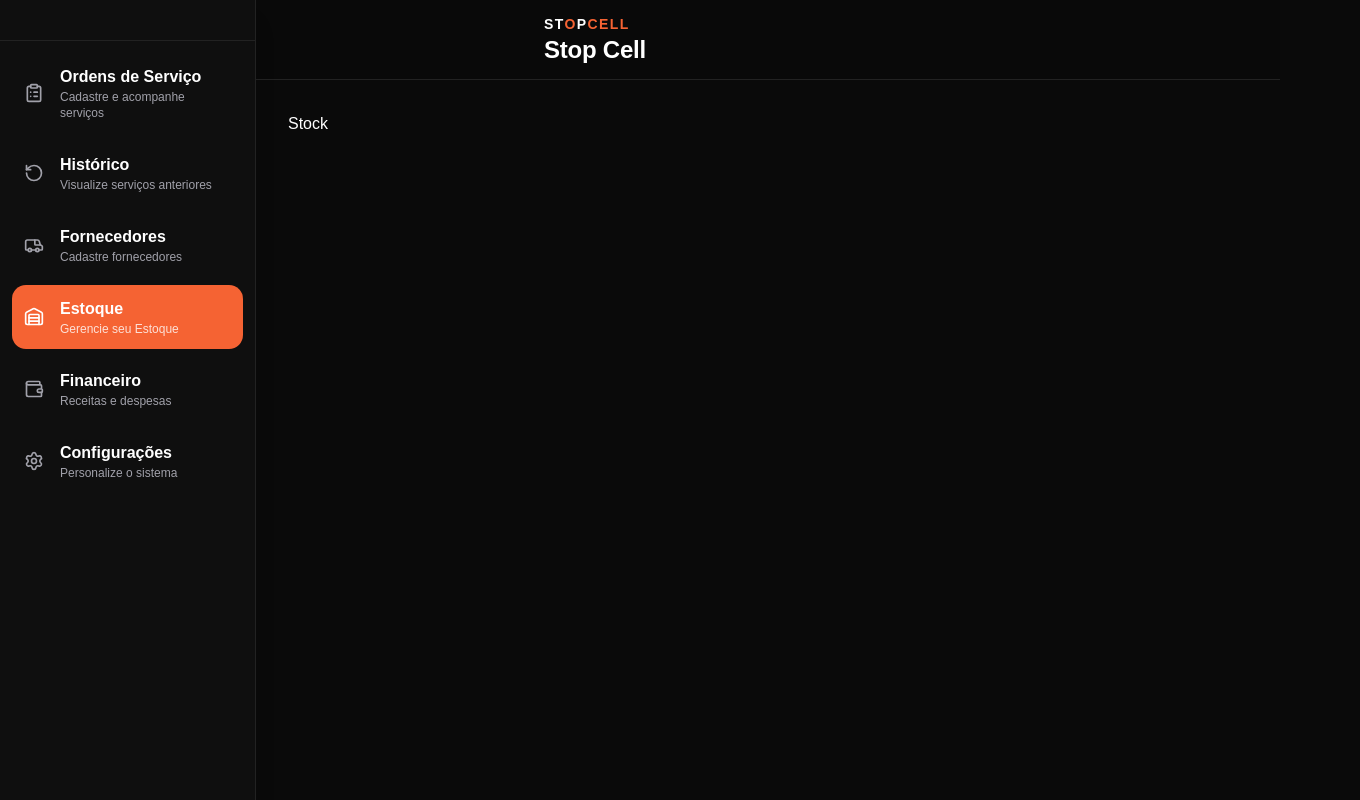
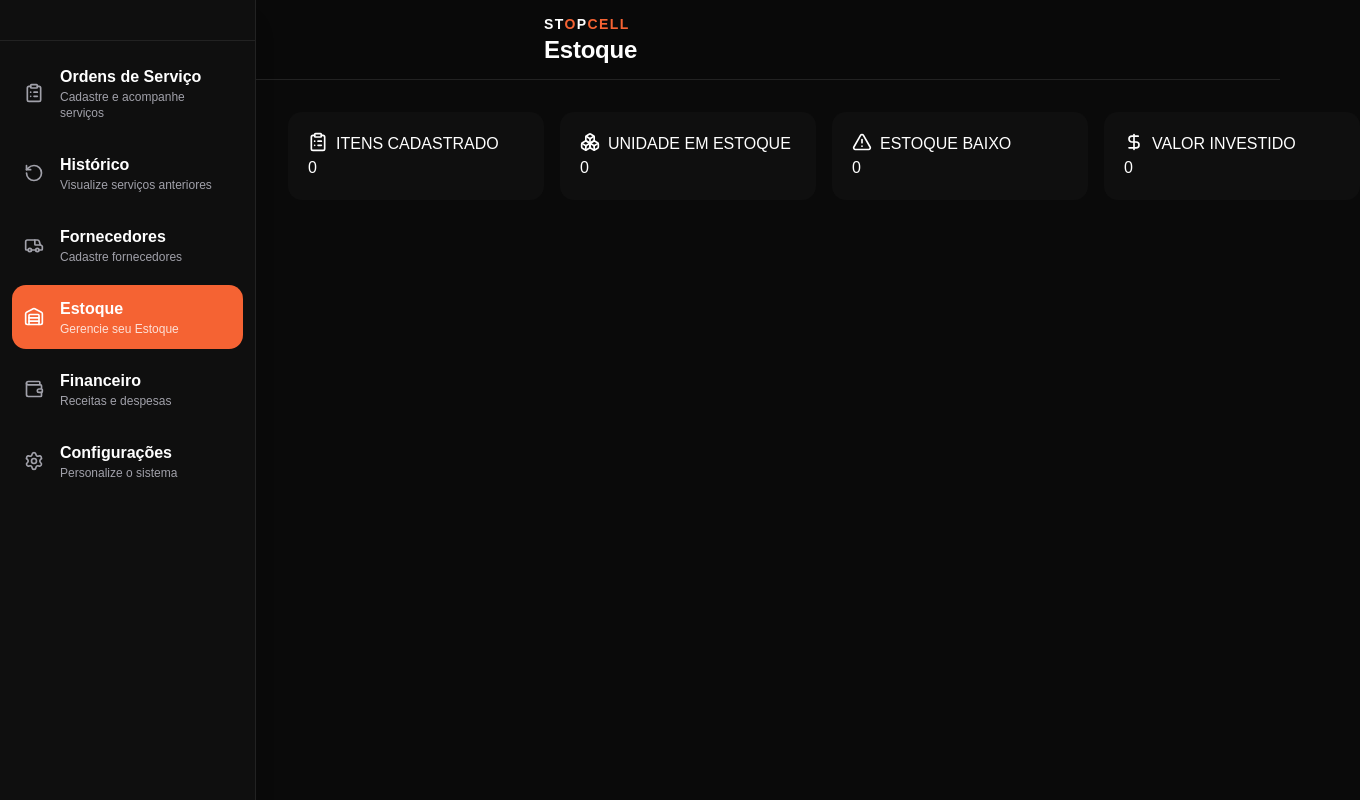
Before and after one commit to Hugo-Ferrari/StopCell, a React (Vite) app in the folder web/: page /estoque in a window 1280 px wide. Shown: the whole page, 1360 px wide, since content can reach past the window. Built offline with nearby package versions, Linux system fonts and the light colour scheme; no server answers.

Commit message:
feat: adiciona funcionalidade de gerenciamento de estoque com componentes e serviços

```diff
--- a/web/src/components/common/Header.tsx
+++ b/web/src/components/common/Header.tsx
@@ -11,6 +11,7 @@ function Header() {
     "/historico": "Histórico",
     "/fornecedores": "Fornecedores",
     "/configuracoes": "Configurações",
+    "/estoque" : "Estoque",
   };
 
   const titulo = matchPath(
--- /dev/null
+++ b/web/src/components/common/stock/CardStock.tsx
@@ -0,0 +1,27 @@
+import { icons, type LucideIcon } from "lucide-react";
+import React from "react";
+type Props = {
+  text:
+    | "ITENS CADASTRADO"
+    | "UNIDADE EM ESTOQUE"
+    | "ESTOQUE BAIXO"
+    | "VALOR INVESTIDO";
+  icons: LucideIcon;
+  valor: number;
+};
+
+function CardStock({ text, icons: Icon, valor }: Props) {
+  return (
+    <div className=" bg-card p-5 w-3xs rounded-xl">
+      <div className="flex gap-2">
+        <Icon size={20} className=""/>
+        <p>{text}</p>
+      </div>
+      <div>
+        <p className="">{valor}</p>
+      </div>
+    </div>
+  );
+}
+
+export default CardStock;
--- a/web/src/pages/orders/pages/Stock.tsx
+++ b/web/src/pages/orders/pages/Stock.tsx
@@ -1,9 +1,46 @@
-import React from 'react'
+"use client "
+import CardStock from "@/components/common/stock/CardStock";
+import { listarPeca, type PecaDTO } from "@/services/pecaService";
+import { AlertTriangle, Boxes, ClipboardList, DollarSign } from "lucide-react";
+import  { useEffect, useState } from "react";
 
 function Estoque() {
+  const [peca, setPeca] = useState<PecaDTO[]>([])
+  useEffect(()=>{
+    async function carregarPecas() {
+      const dados = await listarPeca()
+      setPeca(dados.data)
+    }
+    carregarPecas()
+  },[])
+
+  const estoqueBaixo = peca.filter((peca)=> peca.quantidade > 0 && peca.quantidade <= 5)
+   const unidadesEstoque = peca.reduce(
+    (total, peca) => total + peca.quantidade,
+    0
+  );
+
+  const valorInvestido = peca.reduce(
+    (total, peca) => total + peca.quantidade * peca.valor,
+    0
+
+  );
   return (
-    <div>Stock</div>
-  )
+    <div className="flex gap-4">
+      <div className=" ">
+        <CardStock text="ITENS CADASTRADO" icons={ClipboardList} valor={peca.length} />
+      </div>
+      <div>
+        <CardStock text="UNIDADE EM ESTOQUE" icons={Boxes} valor={unidadesEstoque} />
+      </div>
+      <div>
+        <CardStock text="ESTOQUE BAIXO" icons={AlertTriangle} valor={estoqueBaixo.length} />
+      </div>
+      <div>
+        <CardStock text="VALOR INVESTIDO" icons={DollarSign} valor={valorInvestido} />
+      </div>
+    </div>
+  );
 }
 
-export default Estoque
+export default Estoque;
--- /dev/null
+++ b/web/src/services/pecaService.ts
@@ -0,0 +1,10 @@
+import api from "@/api/api";
+export interface PecaDTO {
+    descricao: string
+    valor: number
+    quantidade:number
+}
+export async function listarPeca() {
+    const response = await api.get('/peca')
+    return response
+}
```
